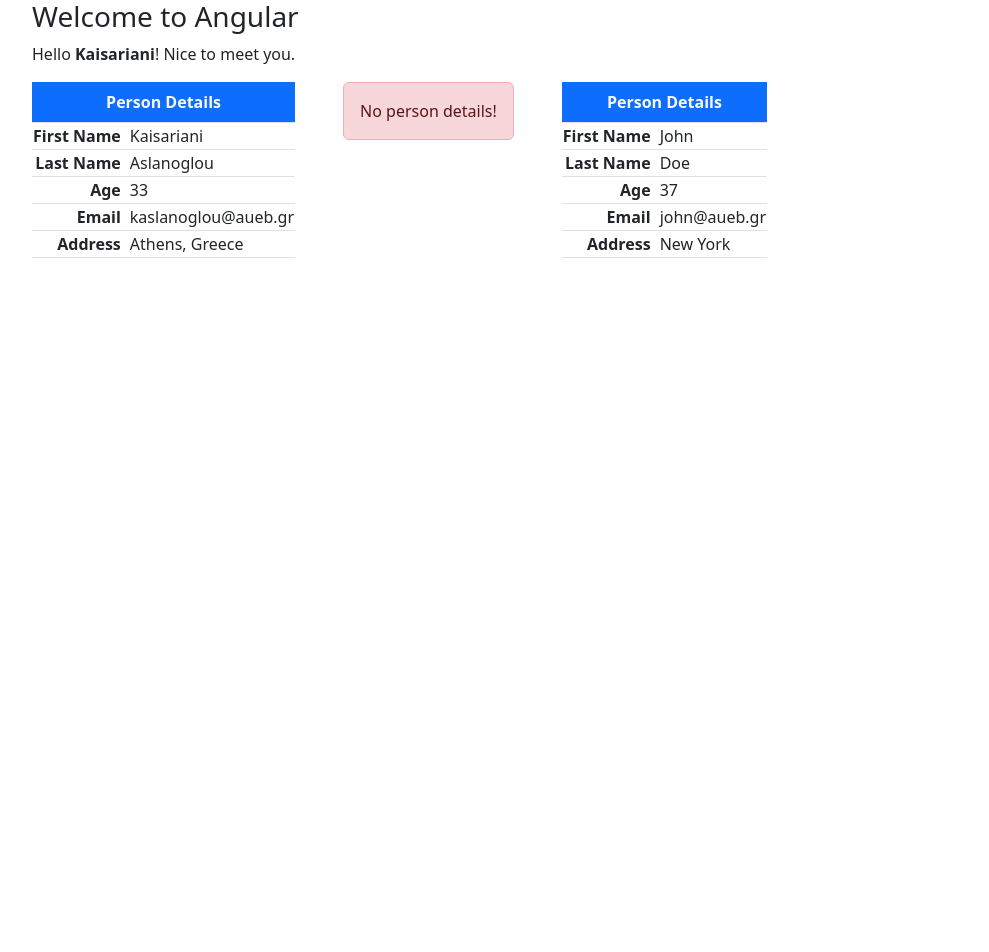
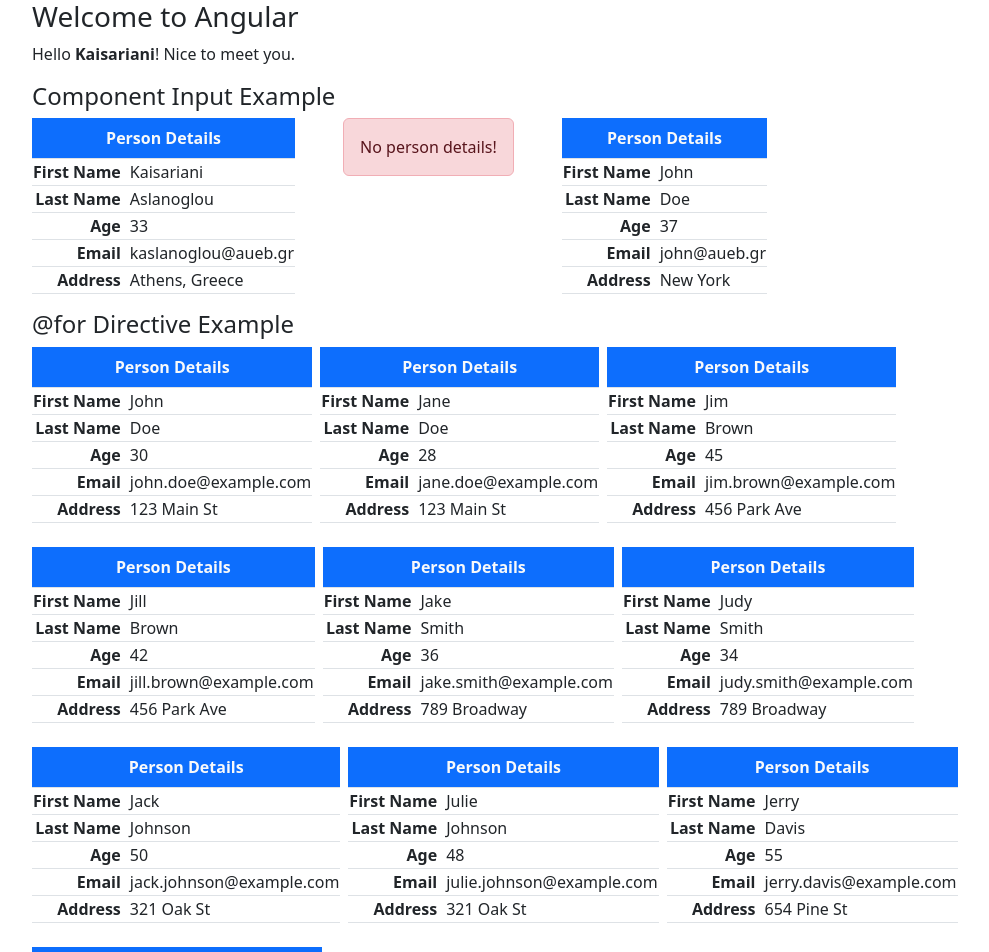
Before and after one commit to kaisaslanoglou/angular-introduction, an Angular app in the folder Desktop/CODING FACTORY 2024/Workspaces/angular-introduction/: page / in a window 1280 px wide. Shown: the top 952 px of the page, without its empty margins (50-1039 px from the left). Before the commit the page ends 800 px from the top, so only its background shows below. Built offline with nearby package versions, Linux system fonts and the light colour scheme.

Commit message:
@for directive

```diff
--- a/Desktop/CODING FACTORY 2024/Workspaces/angular-introduction/src/app/app.component.html
+++ b/Desktop/CODING FACTORY 2024/Workspaces/angular-introduction/src/app/app.component.html
@@ -2,11 +2,18 @@
       <h3>Welcome to Angular</h3>
       <p>Hello <strong>{{ name }}</strong>! Nice to meet you.</p>
 
+      <h4> Component Input Example </h4>
       <div class="d-flex gap-5 text-nowrap">
             <app-person-table [person] = "person0"></app-person-table>
             <app-person-table></app-person-table>
             <app-person-table [person] = "person1" ></app-person-table>
       </div>
 
+      <h4>{{ '@for' }} Directive Example</h4>
 
+      <div class="d-flex flex-wrap text-nowrap gap-2">
+            @for(user of users; track user) {
+                  <app-person-table [person]="user"></app-person-table>
+            }
       </div>
+      </div>
--- a/Desktop/CODING FACTORY 2024/Workspaces/angular-introduction/src/app/app.component.ts
+++ b/Desktop/CODING FACTORY 2024/Workspaces/angular-introduction/src/app/app.component.ts
@@ -27,4 +27,77 @@
     email: 'john@aueb.gr',
     address: "New York"
   }
+
+  users: Person[] = [
+    {
+      givenName: 'John',
+      surName: 'Doe',
+      age: 30,
+      email: 'john.doe@example.com',
+      address: '123 Main St',
+    },
+    {
+      givenName: 'Jane',
+      surName: 'Doe',
+      age: 28,
+      email: 'jane.doe@example.com',
+      address: '123 Main St',
+    },
+    {
+      givenName: 'Jim',
+      surName: 'Brown',
+      age: 45,
+      email: 'jim.brown@example.com',
+      address: '456 Park Ave',
+    },
+    {
+      givenName: 'Jill',
+      surName: 'Brown',
+      age: 42,
+      email: 'jill.brown@example.com',
+      address: '456 Park Ave',
+    },
+    {
+      givenName: 'Jake',
+      surName: 'Smith',
+      age: 36,
+      email: 'jake.smith@example.com',
+      address: '789 Broadway',
+    },
+    {
+      givenName: 'Judy',
+      surName: 'Smith',
+      age: 34,
+      email: 'judy.smith@example.com',
+      address: '789 Broadway',
+    },
+    {
+      givenName: 'Jack',
+      surName: 'Johnson',
+      age: 50,
+      email: 'jack.johnson@example.com',
+      address: '321 Oak St',
+    },
+    {
+      givenName: 'Julie',
+      surName: 'Johnson',
+      age: 48,
+      email: 'julie.johnson@example.com',
+      address: '321 Oak St',
+    },
+    {
+      givenName: 'Jerry',
+      surName: 'Davis',
+      age: 55,
+      email: 'jerry.davis@example.com',
+      address: '654 Pine St',
+    },
+    {
+      givenName: 'June',
+      surName: 'Davis',
+      age: 53,
+      email: 'june.davis@example.com',
+      address: '654 Pine St',
+    },
+  ];
 }
--- a/Desktop/CODING FACTORY 2024/Workspaces/angular-introduction/src/app/components/person-table/person-table.component.html
+++ b/Desktop/CODING FACTORY 2024/Workspaces/angular-introduction/src/app/components/person-table/person-table.component.html
@@ -3,7 +3,7 @@
     No person details!
   </div>
  } @else {
-<table class="table table-bordered w-50">
+<table class="table table-bordered">
     <caption class="caption-top fw-bold bg-primary text-light text-center">
       Person Details
     </caption>
```
Also changed, not shown: 1 other file (tests, documents, lock files or other folders).
